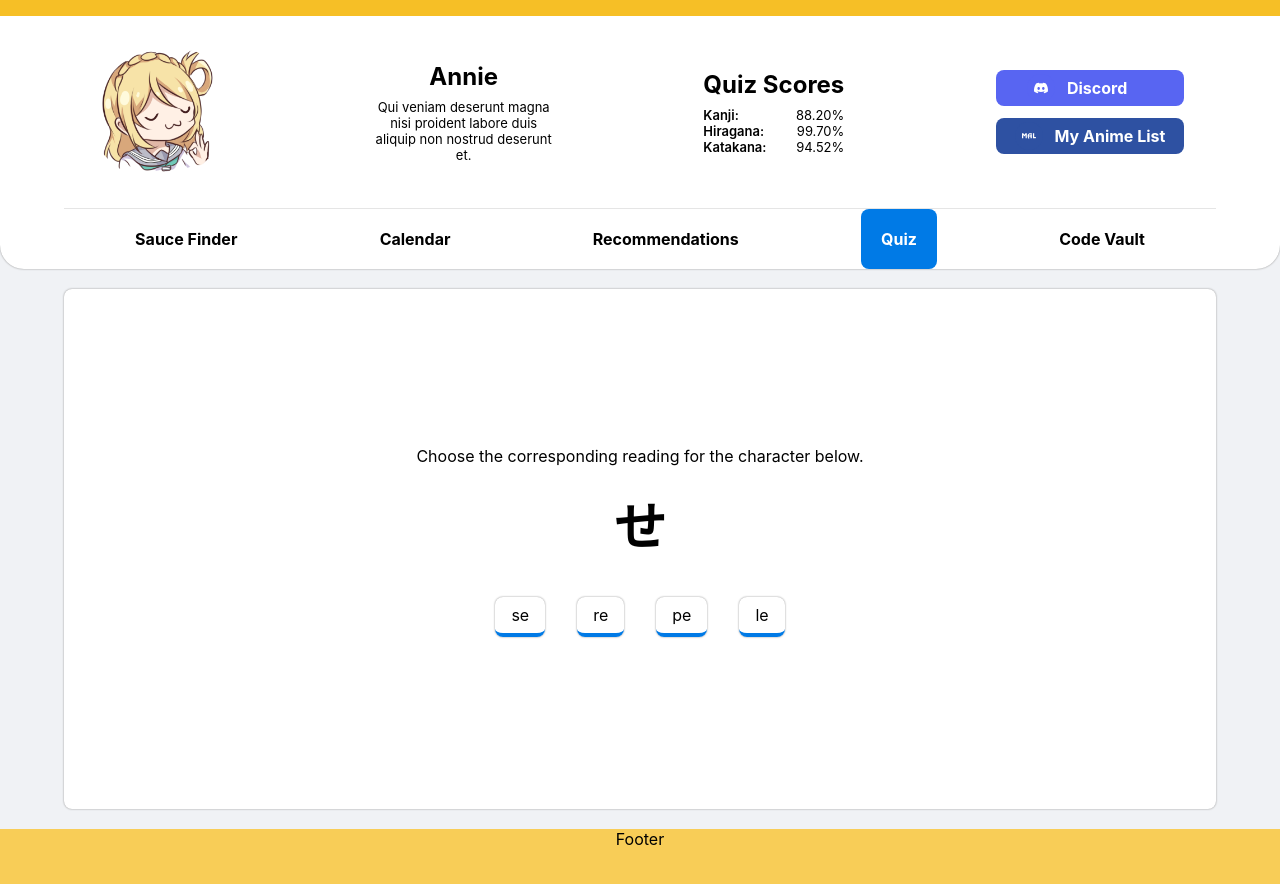
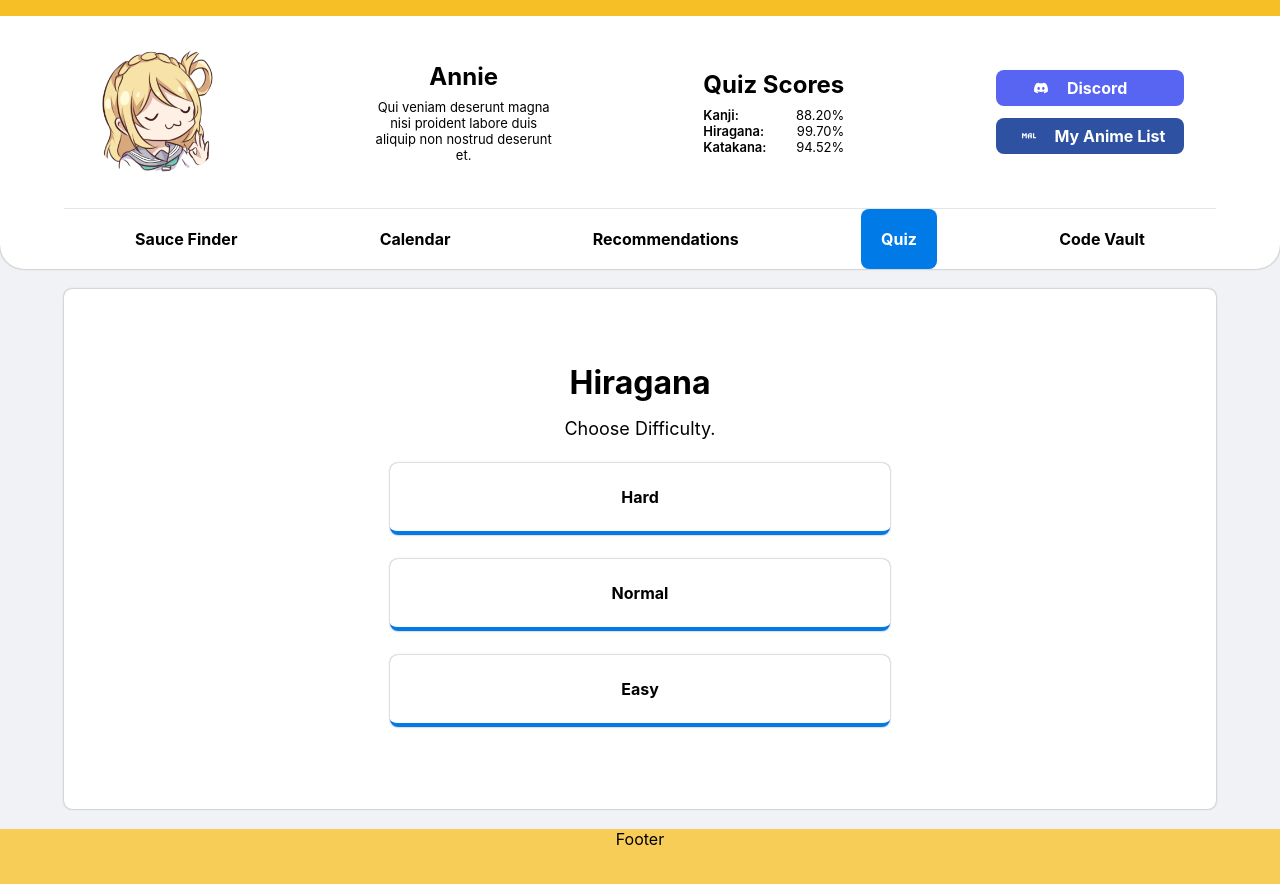
Before and after one commit to annie-capstone-sti-lipa/annie-capstone-sti-lipa.github.io, a React (Create React App) app: page / in a window 1280 px wide. Both pictures are taken after a click on the element "Hiragana". Shown: the top 884 px of the page. Built offline with nearby package versions, Linux system fonts and the light colour scheme.

Commit message:
add quiz difficulty

```diff
--- a/src/components/body/quiz/quiz.scss
+++ b/src/components/body/quiz/quiz.scss
@@ -18,7 +18,7 @@
       font-size: large;
     }
 
-    .quiz-type-card {
+    .quiz-choice-card {
       font-weight: bolder;
       margin: 24px 0;
       padding: 24px 32px;
@@ -28,6 +28,16 @@
       @extend .rounded-border;
       @extend .clickable;
       @extend .hover-highlight;
+    }
+  }
+
+  .quiz-difficulty {
+    @extend .quiz-choice;
+
+    .writing-style {
+      font-size: xx-large;
+      font-weight: bold;
+      margin: 16px;
     }
   }
 
--- a/src/components/body/quiz/quiz.tsx
+++ b/src/components/body/quiz/quiz.tsx
@@ -7,15 +7,29 @@ enum quizType {
   kanji = "Kanji",
 }
 
+enum quizDifficulty {
+  easy = "Hard",
+  normal = "Normal",
+  hard = "Easy",
+}
+
 export default function Quiz() {
   const [quizType, setQuizType] = useState<quizType | null>(null);
+  const [quizDifficulty, setQuizDifficulty] = useState<quizDifficulty | null>(
+    null
+  );
 
   return (
     <div className="quiz">
-      {quizType != null ? (
+      {quizType == null ? (
+        <QuizChoice chooseQuiz={(choice) => setQuizType(choice)} />
+      ) : quizDifficulty == null ? (
+        <QuizDifficulty
+          writingStyle={quizType}
+          chooseDifficulty={(choice) => setQuizDifficulty(choice)}
+        />
+      ) : (
         <QuizQuestions />
-      ) : (
-        <QuizChoice chooseQuiz={(choice) => setQuizType(choice)} />
       )}
     </div>
   );
@@ -29,23 +43,41 @@ function QuizChoice({
   return (
     <div className="quiz-choice">
       <div className="instruction">Choose Writing System.</div>
-      <QuizTypeCard type={quizType.hiragana} chooseQuiz={chooseQuiz} />
-      <QuizTypeCard type={quizType.katakana} chooseQuiz={chooseQuiz} />
-      <QuizTypeCard type={quizType.kanji} chooseQuiz={chooseQuiz} />
+      <QuizChoiceCard item={quizType.hiragana} onClick={chooseQuiz} />
+      <QuizChoiceCard item={quizType.katakana} onClick={chooseQuiz} />
+      <QuizChoiceCard item={quizType.kanji} onClick={chooseQuiz} />
     </div>
   );
 }
 
-function QuizTypeCard({
-  type,
-  chooseQuiz,
+function QuizDifficulty({
+  writingStyle,
+  chooseDifficulty,
 }: {
-  type: quizType;
-  chooseQuiz: (quizType: quizType) => void;
+  writingStyle: quizType;
+  chooseDifficulty: (difficulty: quizDifficulty) => void;
 }) {
   return (
-    <div className="quiz-type-card" onClick={() => chooseQuiz(type)}>
-      {type}
+    <div className="quiz-difficulty">
+      <div className="writing-style">{writingStyle}</div>
+      <div className="instruction">Choose Difficulty.</div>
+      <QuizChoiceCard item={quizDifficulty.easy} onClick={chooseDifficulty} />
+      <QuizChoiceCard item={quizDifficulty.normal} onClick={chooseDifficulty} />
+      <QuizChoiceCard item={quizDifficulty.hard} onClick={chooseDifficulty} />
+    </div>
+  );
+}
+
+function QuizChoiceCard({
+  item,
+  onClick,
+}: {
+  item: any;
+  onClick: (quizType: any) => void;
+}) {
+  return (
+    <div className="quiz-choice-card" onClick={() => onClick(item)}>
+      {item}
     </div>
   );
 }
```
